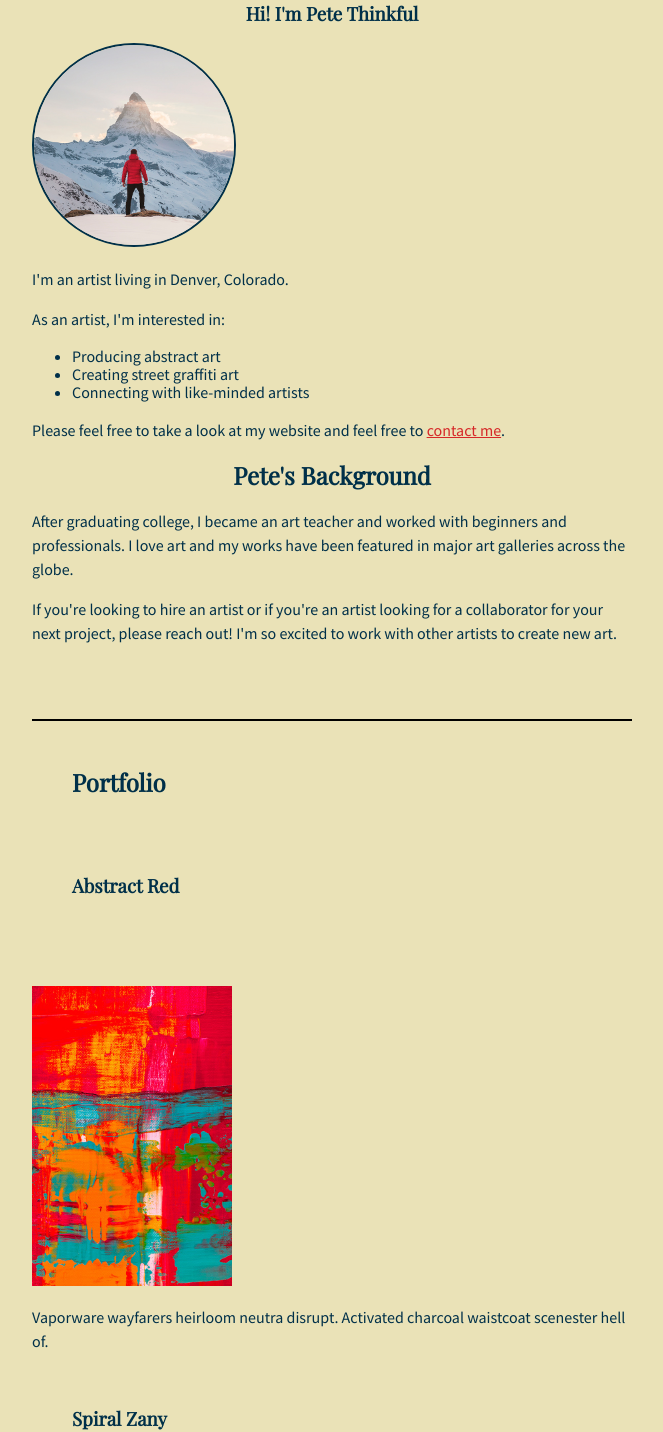
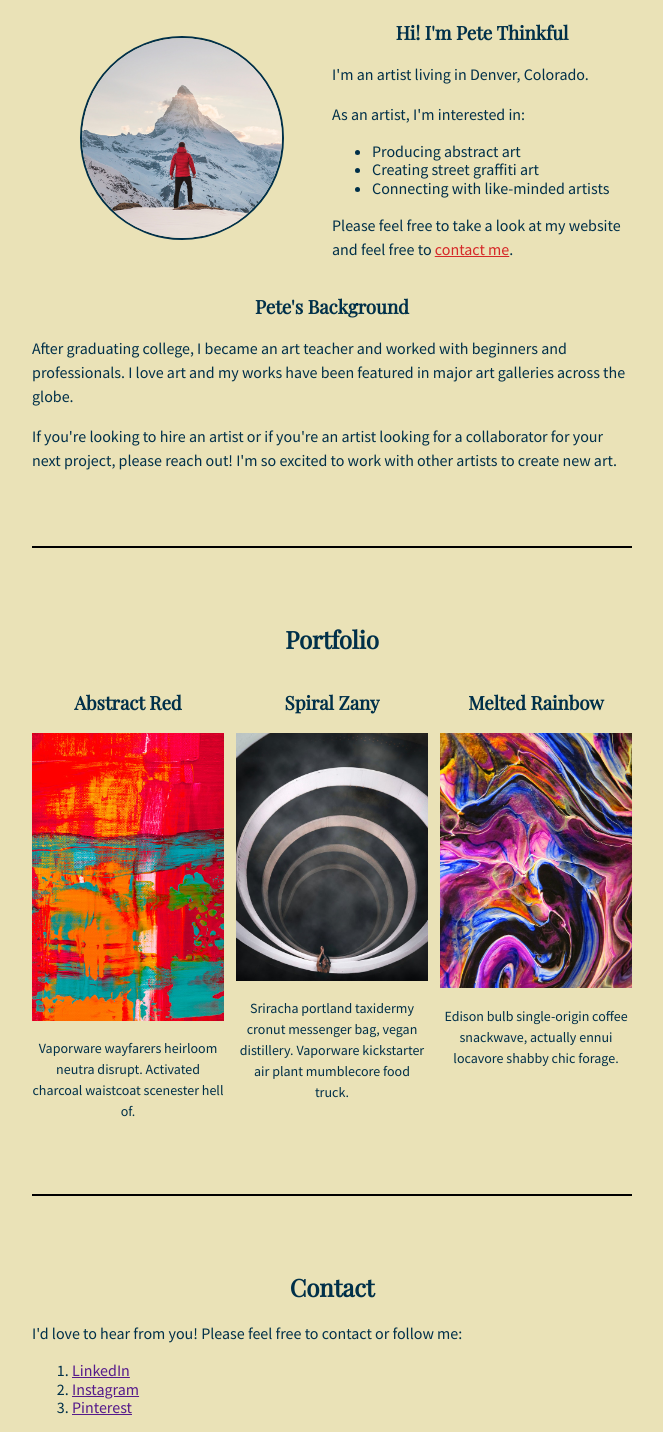
Before and after one commit to Bert300/Pete_Thinkful-Revision, a plain HTML site: page index.html in a window 1280 px wide. Shown: the part 274-1706 px from the top of the page, without its empty margins (308-971 px from the left). Drawn offline with nearby package versions, Linux system fonts and the light colour scheme.

Commit message:
Update index.html

```diff
--- a/index.html
+++ b/index.html
@@ -1,17 +1,18 @@
 <!DOCTYPE html>
 <html lang="en">
-
   <head>
-  <meta charset="UTF-8">
-  <meta http-equiv="X-UA-Compatible" content="IE=edge">
-  <meta name="viewport" content="width=device-width, initial-scale=1.0">
+    <meta charset="UTF-8" />
+    <meta http-equiv="X-UA-Compatible" content="IE=edge" />
+    <meta name="viewport" content="width=device-width, initial-scale=1.0" />
     <title>Pete Thinkful</title>
-  <link rel="stylesheet" href="https://cdnjs.cloudflare.com/ajax/libs/normalize/8.0.1/normalize.min.css">
-  <link href="style.css" rel="stylesheet" type="text/css">
+    <link
+      rel="stylesheet"
+      href="https://cdnjs.cloudflare.com/ajax/libs/normalize/8.0.1/normalize.min.css"
+    />
+    <link href="style.css" rel="stylesheet" type="text/css" />
   </head>
-
   <body>
-  <!-- TODO: Add header here -->
+    <!-- Header section -->
     <header>
       <h1>Pete Thinkful | Artist</h1>
       <nav>
@@ -23,13 +24,19 @@
 
     <main>
       <div>
-       <article>
+        <!-- About section -->
+        <article id="about">
           <h2>About</h2>
+          <section class="about-content">
+            <div class="about-image">
+              <img
+                class="image-circle"
+                src="images/pete-thinkful.png"
+                alt="Pete Thinkful"
+              />
+            </div >
+            <div class="about-text">
               <h3>Hi! I'm Pete Thinkful</h3>
-            <div>
-              <img class="image-circle"
-                src="images/pete-thinkful.png" alt="Pete Thinkful">
-            </div>
               <p>I'm an artist living in Denver, Colorado.</p>
               <p>As an artist, I'm interested in:</p>
               <ul>
@@ -37,65 +44,95 @@
                 <li>Creating street graffiti art</li>
                 <li>Connecting with like-minded artists</li>
               </ul>
-          <p>Please feel free to take a look at my website and feel free to <a href="#contact">contact me</a>.</p>
-      <h2>Pete's Background</h2>
-          <p>After graduating college, I became an art teacher and worked with beginners and professionals. I love art and my works have been featured in major art galleries across the globe.</p>
-          <p>If you're looking to hire an artist or if you're an artist looking for a collaborator for your next project, please reach out! I'm so excited to work with other artists to create new art.</p>
+              <p>
+                Please feel free to take a look at my website and feel free to
+                <a href="#contact">contact me</a>.
+              </p>
+            </div>
+          </section>
+
+          <section>
+            <h3>Pete's Background</h3>
+            <p>
+              After graduating college, I became an art teacher and worked with
+              beginners and professionals. I love art and my works have been
+              featured in major art galleries across the globe.
+            </p>
+            <p>
+              If you're looking to hire an artist or if you're an artist looking
+              for a collaborator for your next project, please reach out! I'm so
+              excited to work with other artists to create new art.
+            </p>
+          </section>
         </article>
 
+        <hr />
 
-    <hr>
-<!-- TODO: Add Portfolio section here -->
+        <!-- Portfolio section -->
+        <article id="portfolio">
+          <h2>Portfolio</h2>
+          <div class="portfolio-content">
+            <section class="portfolio-section">
+            <h3>Abstract Red</h3>
+            <div>
+              <img src="images/abstract-red.png" alt="Abstract Red" />
+            </div>
+            <p>
+              Vaporware wayfarers heirloom neutra disrupt. Activated charcoal
+              waistcoat scenester hell of.
+            </p>
+          </section>
 
-        <section id="portfolio">
-          <header>
-        <h2>Portfolio</h2>
-        </header>
-        <header>
-          <h3>Abstract Red</h3>
-        </header>
+          <section class="portfolio-section">
+            <h3>Spiral Zany</h3>
+            <div>
+              <img src="images/spiral-zany.png" alt="Spiral Zany" />
+            </div>
+            <p>
+              Sriracha portland taxidermy cronut messenger bag, vegan
+              distillery. Vaporware kickstarter air plant mumblecore food truck.
+            </p>
           </section>
-         <article>
+
+          <section class="portfolio-section">
+            <h3>Melted Rainbow</h3>
             <div>
-          <img src="images/abstract-red.png" alt="Abstract Red">
+              <img src="images/melted-rainbow.png" alt="Melted Rainbow" />
             </div>
-          <p>Vaporware wayfarers heirloom neutra disrupt. Activated charcoal waistcoat scenester hell of.</p>
-        <header>
-          <h3>Spiral Zany</h3>
-        </header>
-          <div>
-        <img src="images/spiral-zany.png" alt="Spiral Zany">
+            <p>
+              Edison bulb single-origin coffee snackwave, actually ennui
+              locavore shabby chic forage.
+            </p>
+          </section>
           </div>
-        <p>Sriracha portland taxidermy cronut messenger bag, vegan distillery. Vaporware kickstarter air plant mumblecore food truck.</p>
-
-        <header>
-          <h3>Melted Rainbow</h3>
-        </header>
-            <div>
-        <img src="images/melted-rainbow.png" alt="Melted Rainbow">
-            </div>
-        <p>Edison bulb single-origin coffee snackwave, actually ennui locavore shabby chic forage.</p>
         </article>
 
-    <hr>
+        <hr />
 
-<!-- TODO: Add Contact section here -->
-        <section id="contact">
+        <!-- Contact section -->
+        <article id="contact">
           <h2>Contact</h2>
-            <p>I'd love to hear from you! I'd love to hear from you! Please feel free to contact or follow me:</p>
+          <p>
+            I'd love to hear from you! Please feel free to contact or follow me:
+          </p>
           <ol>
-                  <li><a href="#">LinkedIn</a></li>
-                  <li><a href="#">Instagram</a></li>
-                  <li><a href="#">Pinterest</a></li>
+            <li>
+              <a href="">LinkedIn</a>
+            </li>
+            <li>
+              <a href="">Instagram</a>
+            </li>
+            <li>
+              <a href="">Pinterest</a>
+            </li>
           </ol>
-  </section>
+        </article>
+      </div>
+    </main>
 
     <!-- Footer section -->
     <footer>
-    <p>© Pete Thinkful. All rights reserved.<p>
+      <p>© Pete Thinkful. All rights reserved.</p>
     </footer>
-    </div>
-  </main>
   </body>
-
 </html>
```
Lines whose indentation alone changed are shown as unchanged.
